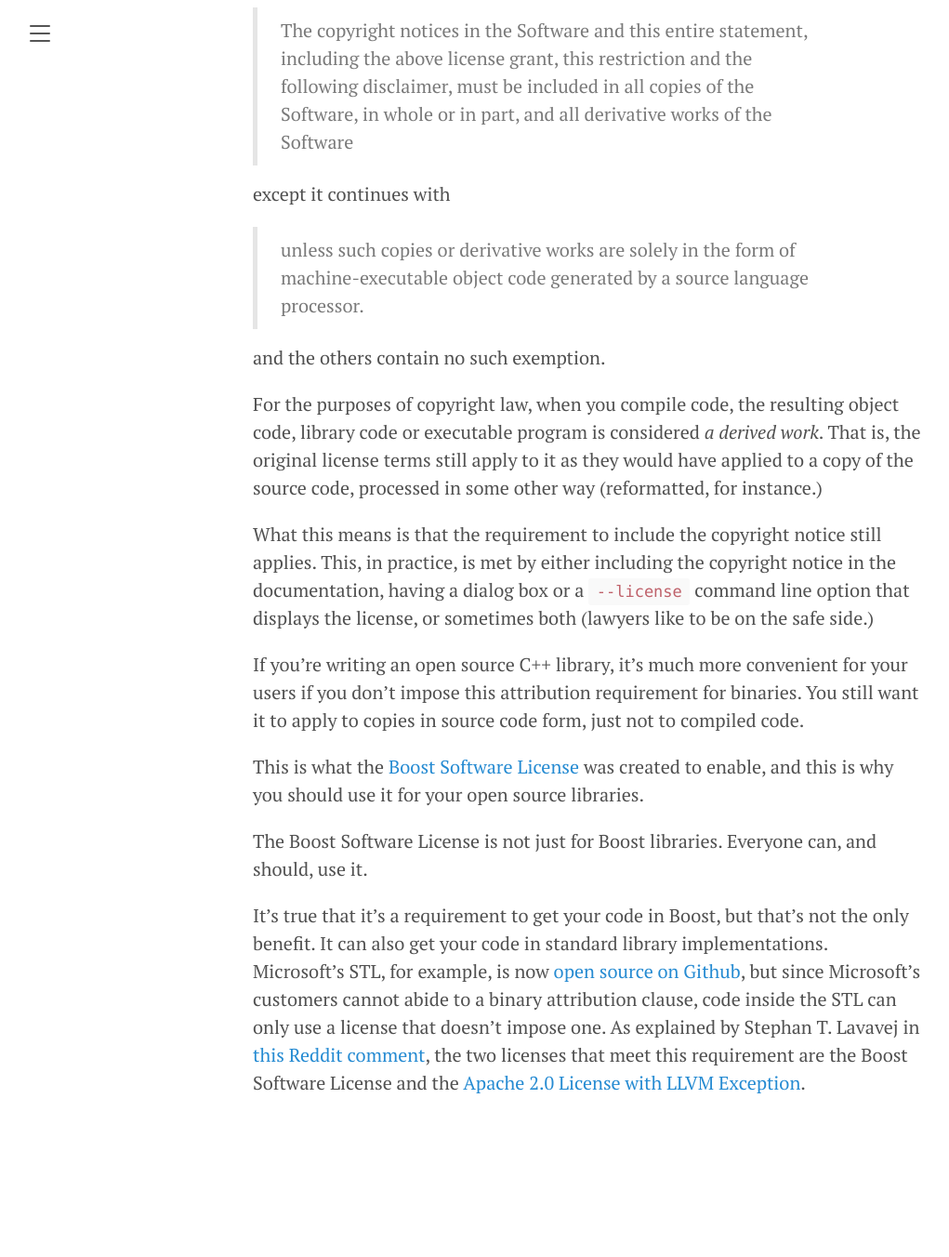
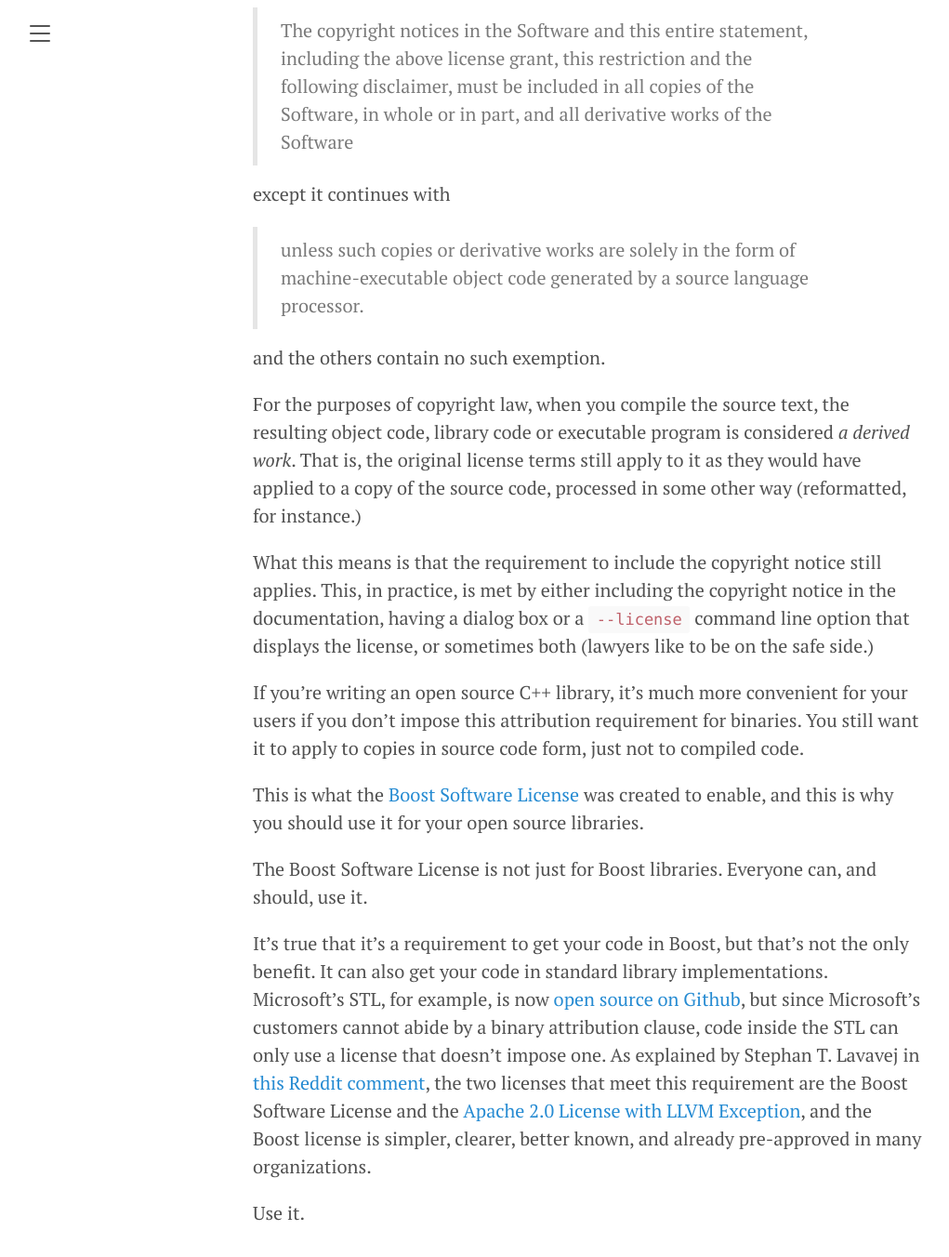
Before and after one commit to pdimov/blog, a Jekyll site: the page built from _posts/2020-09-06-why-use-the-boost-license.md, in a window 1280 px wide and 1400 px high, scrolled down 550 px. Shown: the top 1352 px of the window at 93% size, without its empty margins (8-1029 px from the left). Built offline with Jekyll 4.4.1, drawn with Linux system fonts in a browser that asks for light colours; before the commit the page ends 1810 px from its top, so only the background shows below that.

Commit message:
Minor edits

```diff
--- a/_posts/2020-09-06-why-use-the-boost-license.md
+++ b/_posts/2020-09-06-why-use-the-boost-license.md
@@ -26,10 +26,10 @@
 
 and the others contain no such exemption.
 
-For the purposes of copyright law, when you compile code, the resulting
-object code, library code or executable program is considered _a derived
-work_. That is, the original license terms still apply to it as they would
-have applied to a copy of the source code, processed in some other way
+For the purposes of copyright law, when you compile the source text, the
+resulting object code, library code or executable program is considered _a
+derived work_. That is, the original license terms still apply to it as they
+would have applied to a copy of the source code, processed in some other way
 (reformatted, for instance.)
 
 What this means is that the requirement to include the copyright notice
@@ -54,8 +54,12 @@
 the only benefit. It can also get your code in standard library
 implementations. Microsoft's STL, for example, is now
 [open source on Github](https://github.com/microsoft/STL), but since
-Microsoft's customers cannot abide to a binary attribution clause, code
+Microsoft's customers cannot abide by a binary attribution clause, code
 inside the STL can only use a license that doesn't impose one. As explained
 by Stephan T. Lavavej in [this Reddit comment](https://www.reddit.com/r/cpp/comments/gr18ig/faster_integer_parsing/frxbit4/),
 the two licenses that meet this requirement are the Boost Software License and the
-[Apache 2.0 License with LLVM Exception](https://llvm.org/foundation/relicensing/LICENSE.txt).
+[Apache 2.0 License with LLVM Exception](https://llvm.org/foundation/relicensing/LICENSE.txt),
+and the Boost license is simpler, clearer, better known, and already
+pre-approved in many organizations.
+
+Use it.
```
